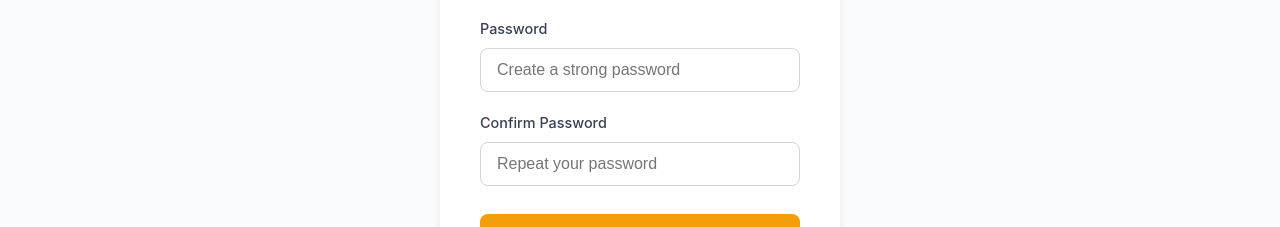
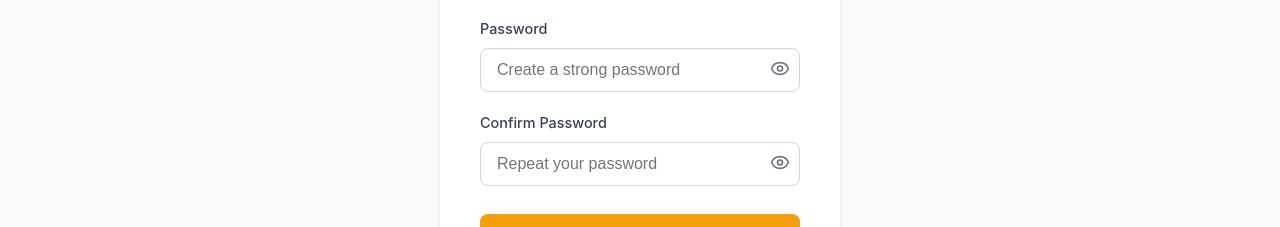
Before and after one commit to Gabriel-sorour/graduation-project-mvp, a React (Vite) app: page /#/register in a window 1280 px wide. Shown: the part 412-639 px from the top of the page. Built offline with nearby package versions, Linux system fonts and the light colour scheme.

Commit message:
feat(auth): add show/hide password toggle to login and register forms

```diff
--- a/src/pages/auth/Login.jsx
+++ b/src/pages/auth/Login.jsx
@@ -1,11 +1,13 @@
 import React, { useState } from 'react';
 import { Link, useNavigate } from 'react-router-dom';
 import { useAuth } from '../../context/AuthContext';
+import { Eye, EyeOff } from 'lucide-react';
 import './Login.css';
 
 const Login = () => {
   const [email, setEmail] = useState('');
   const [password, setPassword] = useState('');
+  const [showPassword, setShowPassword] = useState(false);
   const [error, setError] = useState('');
   const [isSubmitting, setIsSubmitting] = useState(false);
 
@@ -52,14 +54,33 @@
 
           <div className="form-group">
             <label>Password</label>
+            <div style={{ position: 'relative' }}>
               <input
-              type="password"
+                type={showPassword ? "text" : "password"}
                 className="form-input"
                 placeholder="Enter your password"
                 value={password}
                 onChange={(e) => setPassword(e.target.value)}
                 required
+                style={{ paddingRight: '40px' }}
               />
+              <button
+                type="button"
+                onClick={() => setShowPassword(!showPassword)}
+                style={{
+                  position: 'absolute',
+                  right: '10px',
+                  top: '50%',
+                  transform: 'translateY(-50%)',
+                  background: 'none',
+                  border: 'none',
+                  cursor: 'pointer',
+                  color: '#6b7280'
+                }}
+              >
+                {showPassword ? <EyeOff size={20} /> : <Eye size={20} />}
+              </button>
+            </div>
           </div>
 
           <button type="submit" className="btn-auth" disabled={isSubmitting}>
--- a/src/pages/auth/Register.jsx
+++ b/src/pages/auth/Register.jsx
@@ -1,6 +1,7 @@
 import React, { useState } from 'react';
 import { Link, useNavigate } from 'react-router-dom';
 import { useAuth } from '../../context/AuthContext';
+import { Eye, EyeOff } from 'lucide-react';
 import './Login.css';
 
 const Register = () => {
@@ -10,6 +11,9 @@
     password: '',
     password_confirmation: ''
   });
+
+  const [showPassword, setShowPassword] = useState(false);
+  const [showConfirmPassword, setShowConfirmPassword] = useState(false);
 
   const [error, setError] = useState('');
   const [isSubmitting, setIsSubmitting] = useState(false);
@@ -49,6 +53,18 @@
       setError(result.message);
       setIsSubmitting(false);
     }
+  };
+
+  // Style helper
+  const toggleButtonStyle = {
+    position: 'absolute',
+    right: '10px',
+    top: '50%',
+    transform: 'translateY(-50%)',
+    background: 'none',
+    border: 'none',
+    cursor: 'pointer',
+    color: '#6b7280'
   };
 
   return (
@@ -93,29 +109,49 @@
           {/* Password Field */}
           <div className="form-group">
             <label>Password</label>
+            <div style={{ position: 'relative' }}>
               <input
-              type="password"
+                type={showPassword ? "text" : "password"}
                 name="password"
                 className="form-input"
                 placeholder="Create a strong password"
                 value={formData.password}
                 onChange={handleChange}
                 required
+                style={{ paddingRight: '40px' }}
               />
+              <button
+                type="button"
+                onClick={() => setShowPassword(!showPassword)}
+                style={toggleButtonStyle}
+              >
+                {showPassword ? <EyeOff size={20} /> : <Eye size={20} />}
+              </button>
+            </div>
           </div>
 
           {/* Confirm Password Field */}
           <div className="form-group">
             <label>Confirm Password</label>
+            <div style={{ position: 'relative' }}>
               <input
-              type="password"
+                type={showConfirmPassword ? "text" : "password"}
                 name="password_confirmation"
                 className="form-input"
                 placeholder="Repeat your password"
                 value={formData.password_confirmation}
                 onChange={handleChange}
                 required
+                style={{ paddingRight: '40px' }}
               />
+              <button
+                type="button"
+                onClick={() => setShowConfirmPassword(!showConfirmPassword)}
+                style={toggleButtonStyle}
+              >
+                {showConfirmPassword ? <EyeOff size={20} /> : <Eye size={20} />}
+              </button>
+            </div>
           </div>
 
           <button type="submit" className="btn-auth" disabled={isSubmitting}>
```
Lines whose indentation alone changed are shown as unchanged.
